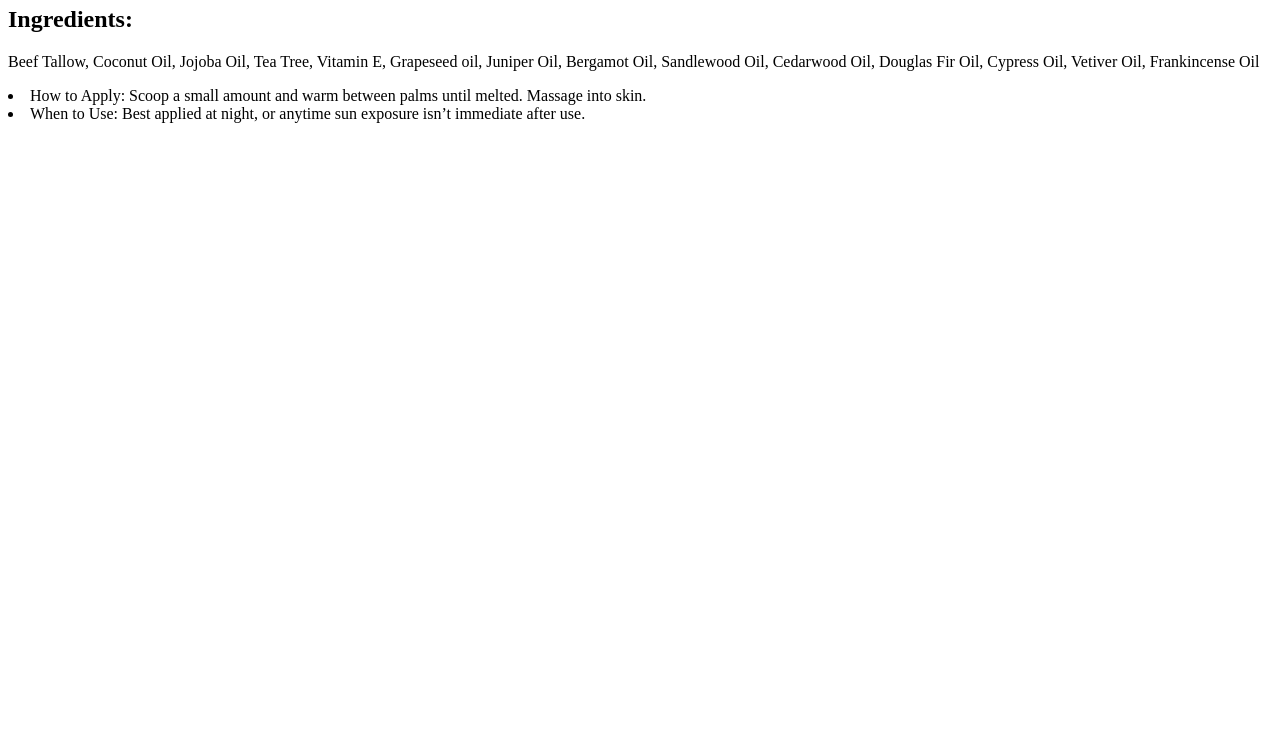
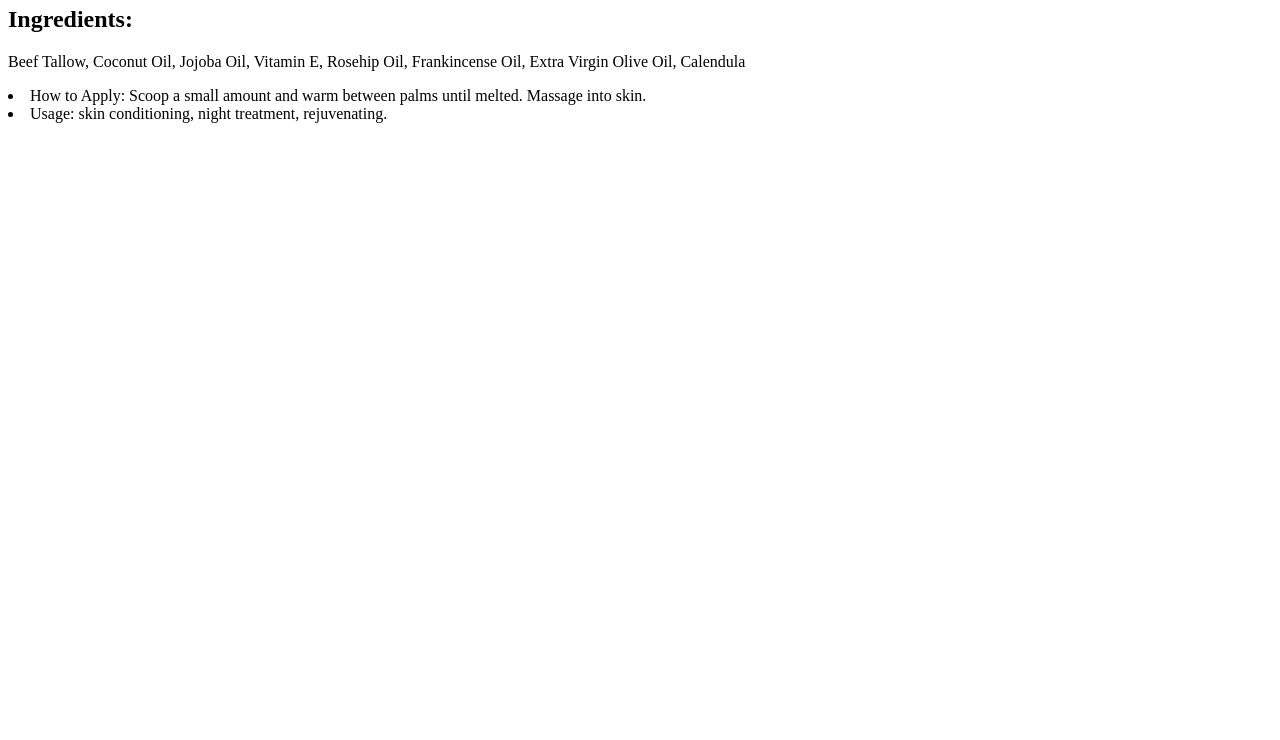
Before and after one commit to ButterYourBiscuits/Good_as_Gold, a plain HTML site: page index.html in a window 1280 px wide. Shown: the part 60-800 px from the top of the page. Drawn offline with Linux system fonts and the light colour scheme.

Commit message:
Update index.html

```diff
--- a/index.html
+++ b/index.html
@@ -1,10 +1,9 @@
-<h1>Alpine Mist Tallow</h1>
+<h1>Good as Gold</h1>
 
 <h2>Ingredients:</h2>
 <p>
-<text>Beef Tallow, Coconut Oil, Jojoba Oil, Tea Tree, Vitamin E, Grapeseed oil, Juniper Oil, Bergamot Oil, Sandlewood Oil,
-  Cedarwood Oil, Douglas Fir Oil, Cypress Oil, Vetiver Oil,  Frankincense Oil</text>
+<text>Beef Tallow, Coconut Oil, Jojoba Oil, Vitamin E, Rosehip Oil, Frankincense Oil, Extra Virgin Olive Oil, Calendula</text>
 <li>How to Apply: Scoop a small amount and warm between palms until melted. Massage into skin.</li>
-<li>When to Use: Best applied at night, or anytime sun exposure isn’t immediate after use.</li>
+<li>Usage: skin conditioning, night treatment, rejuvenating.</li>
 </ul>
 </p>
```
